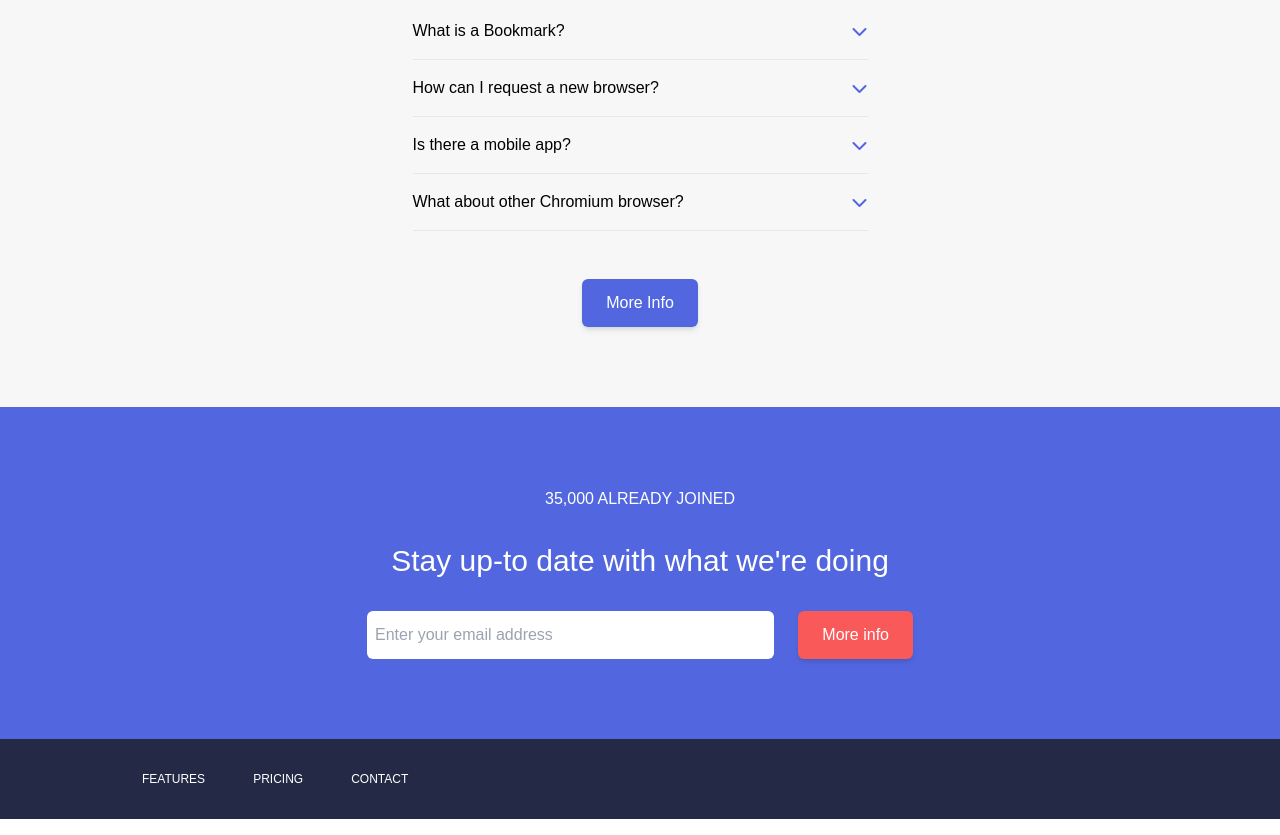
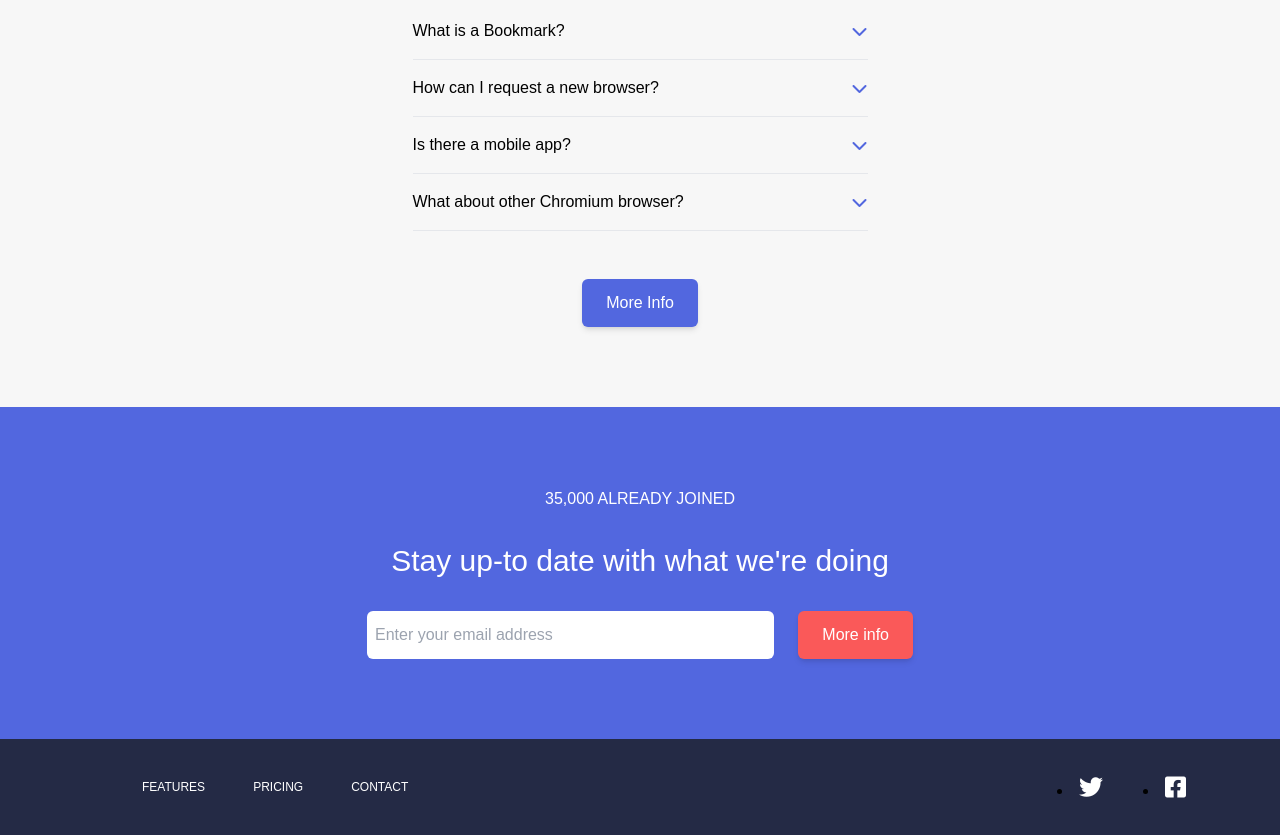
Before and after one commit to adefaze/Bookmark-Landing-Page, a website: page index.html in a window 1280 px wide. Shown: the part 3828-4663 px from the top of the page. Drawn offline with Linux system fonts and the light colour scheme.

Commit message:
updated html, updated footer

```diff
--- a/index.html
+++ b/index.html
@@ -248,6 +248,10 @@
                     <li class="cursor-pointer hover:text-bookmark-grey">Contact</li>
                 </ul>
             </div>
+            <div class="flex gap-10 mt-12 md:mt-0">
+                <li><i class="fab fa-twitter text-white text-2xl"></i></li>
+                <li><i class="fab fa-facebook-square text-white text-2xl"></i></li>
+            </div>
         </div>
     </footer>
 </body>
```
Also changed, not shown: src/output.css.
